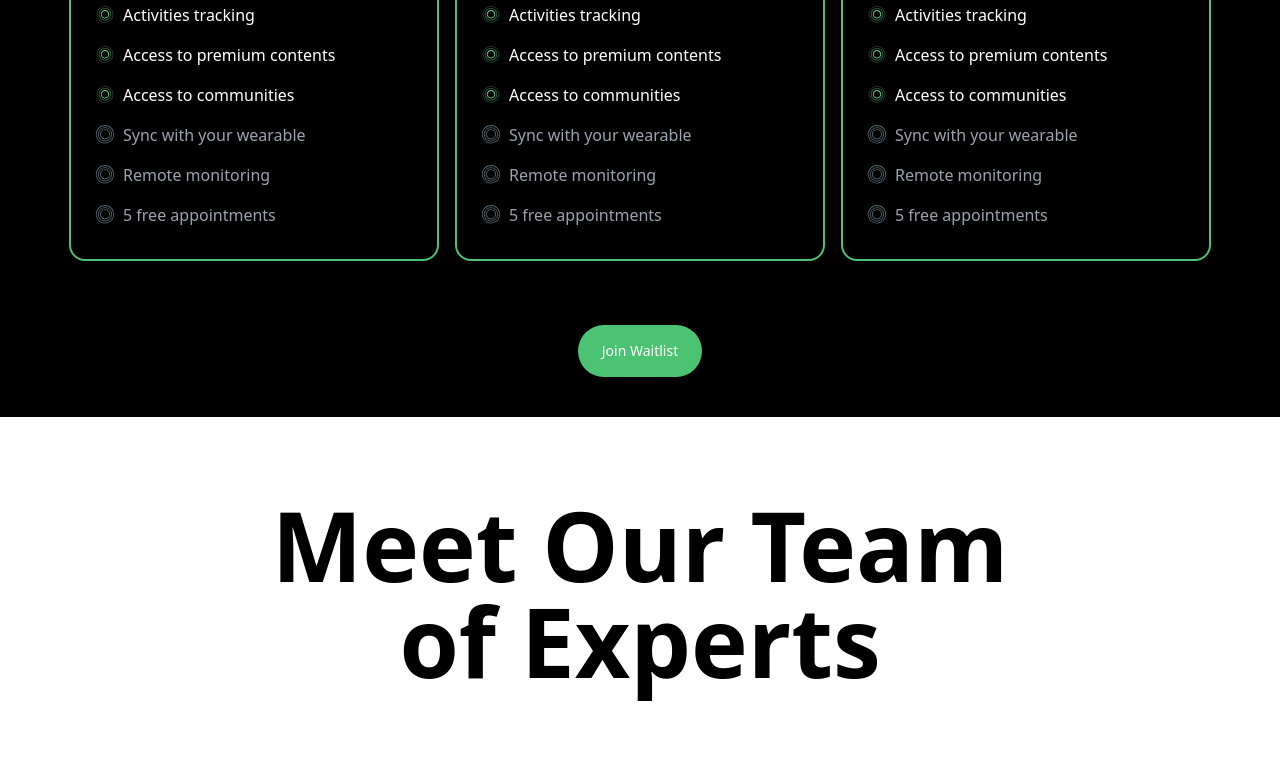
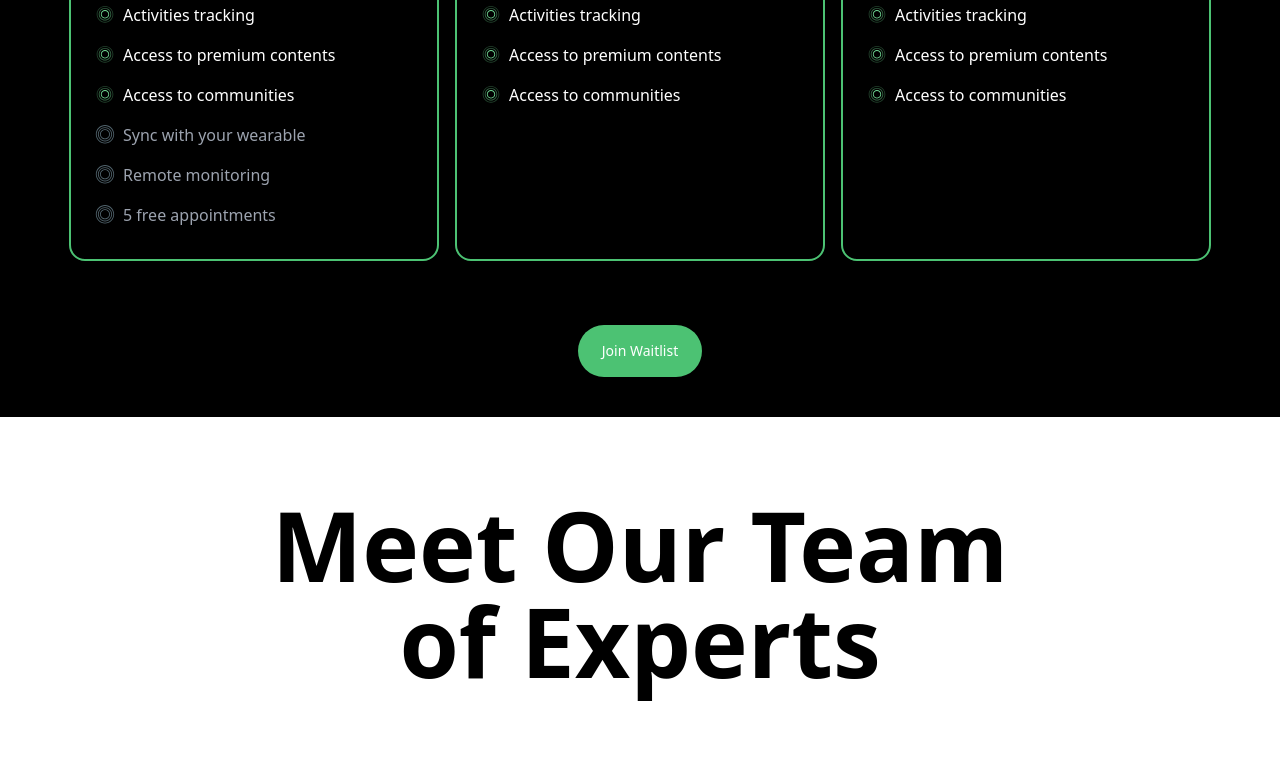
Before and after one commit to saammz/alivee-web, a React (Vite) app: page / in a window 1280 px wide. Shown: the part 7000-7783 px from the top of the page. Built offline with nearby package versions, Linux system fonts and the light colour scheme.

Commit message:
minor fixes

```diff
--- a/src/components/DarkBG/FamilyPlan.jsx
+++ b/src/components/DarkBG/FamilyPlan.jsx
@@ -1,6 +1,6 @@
+/* eslint-disable no-irregular-whitespace */
 import { useState } from "react";
 import circleDot from "../../resources/dot.svg";
-import dotFade from "../../resources/dot-fade.svg";
 
 const Family = () => {
   const [showYearly, setShowYearly] = useState(false);
@@ -93,7 +93,7 @@ const Family = () => {
                   Access to communities
                   </p>
                 </li>
-                <li className="flex items-center gap-2">
+                {/* <li className="flex items-center gap-2">
                   <img alt="dot" width="20" height="20" src={circleDot} />
                   <p className="text-12 leading-12 font-medium text-white">
                     Sync with your wearable
@@ -110,7 +110,7 @@ const Family = () => {
                   <p className="text-12 leading-12 font-medium text-white">
                   5 free appointments
                   </p>
-                </li>
+                </li> */}
               </ul>
             ) : (
               <ul className="flex flex-col gap-4">
@@ -144,7 +144,7 @@ const Family = () => {
                   Access to communities
                   </p>
                 </li>
-                <li className="flex items-center gap-2">
+                {/* <li className="flex items-center gap-2">
                   <img alt="dot" width="20" height="20" src={dotFade} />
                   <p className="text-12 leading-12 font-medium text-gray-400">
                     Sync with your wearable
@@ -161,7 +161,7 @@ const Family = () => {
                   <p className="text-12 leading-12 font-medium text-gray-400">
                   5 free appointments
                   </p>
-                </li>
+                </li> */}
               </ul>
             )}
       </div>
--- a/src/components/DarkBG/Plans.jsx
+++ b/src/components/DarkBG/Plans.jsx
@@ -1,3 +1,4 @@
+/* eslint-disable no-irregular-whitespace */
 import { useState } from "react";
 import Premium from "./Premium";
 import FamilyPlan from "./FamilyPlan";
--- a/src/components/DarkBG/Premium.jsx
+++ b/src/components/DarkBG/Premium.jsx
@@ -1,6 +1,6 @@
+/* eslint-disable no-irregular-whitespace */
 import { useState } from "react";
 import circleDot from '../../resources/dot.svg';
-import dotFade from '../../resources/dot-fade.svg';
 
 
 
@@ -90,7 +90,7 @@ const Premium = () => {
                   Access to communities
                   </p>
                 </li>
-                <li className="flex items-center gap-2">
+                {/* <li className="flex items-center gap-2">
                   <img alt="dot" width="20" height="20" src={circleDot} />
                   <p className="text-12 leading-12 font-medium text-white">
                     Sync with your wearable
@@ -107,7 +107,7 @@ const Premium = () => {
                   <p className="text-12 leading-12 font-medium text-white">
                   5 free appointments
                   </p>
-                </li>
+                </li> */}
               </ul>
             ) : (
               <ul className="flex flex-col gap-4">
@@ -141,7 +141,7 @@ const Premium = () => {
                   Access to communities
                   </p>
                 </li>
-                <li className="flex items-center gap-2">
+                {/* <li className="flex items-center gap-2">
                   <img alt="dot" width="20" height="20" src={dotFade} />
                   <p className="text-12 leading-12 font-medium text-gray-400">
                     Sync with your wearable
@@ -158,7 +158,7 @@ const Premium = () => {
                   <p className="text-12 leading-12 font-medium text-gray-400">
                   5 free appointments
                   </p>
-                </li>
+                </li> */}
               </ul>
             )}
         </div>
--- a/src/components/Footer/Footer.jsx
+++ b/src/components/Footer/Footer.jsx
@@ -14,7 +14,7 @@ export const Footer = () => {
         <div className="flex gap-11 flex-col md:flex-row xl:flex xl:justify-between">
           <div className="md:border-r-[2px] md:pr-[80px] border-[#808080]">
             <p className="text-[#808080] max-w-[500px] leading-7 h-full">
-            Alivee is an AI-powered health management platform for chronic conditions, especially diabetes. It offers tools and resources for personalized insights, tailored recommendations, comprehensive tracking, and customizable fitness plans, empowering users to optimize their health and achieve their fitness goals.
+            Alivee is an AI-powered medical app designed to empower individuals living with chronic health conditions such as Sickle Cell , Diabetes, High Blood Pressure, and other conditions. The app addresses the urgent need for reliable and accurate health information, equal access to quality healthcare, immediate medical attention, and mental health support. By offering personalized and comprehensive health management solutions, Alivee ensures that users receive tailored guidance and support for their unique health needs.
             </p>
           </div>
           <div className="h-full text-white flex gap-6 xsm-max:gap-3">
--- a/src/resources/Constant.js
+++ b/src/resources/Constant.js
@@ -22,11 +22,6 @@ import hbp4 from '../resources/hbp4.jpg';
 import hbp5 from '../resources/hbp5.jpg';
 import hbp6 from '../resources/hbp6.jpg';
 import hbp2 from '../resources/hbp2.webp';
-import nutrition from '../resources/nutrition.png';
-import sofia from '../resources/sofia-baptista.png';
-import tiago from '../resources/tiago-pinto.png';
-import ana from '../resources/ana-andrade.png';
-import andria from '../resources/andreia-rosa.png';
 
 
 
@@ -71,7 +66,7 @@ export const experts = [
         img: sixth,
         userName: "Samuel Adeyi",
         area: "General Physician",
-        country:"USA",
+        country:"Nigeria",
     },
 ]
 
```
